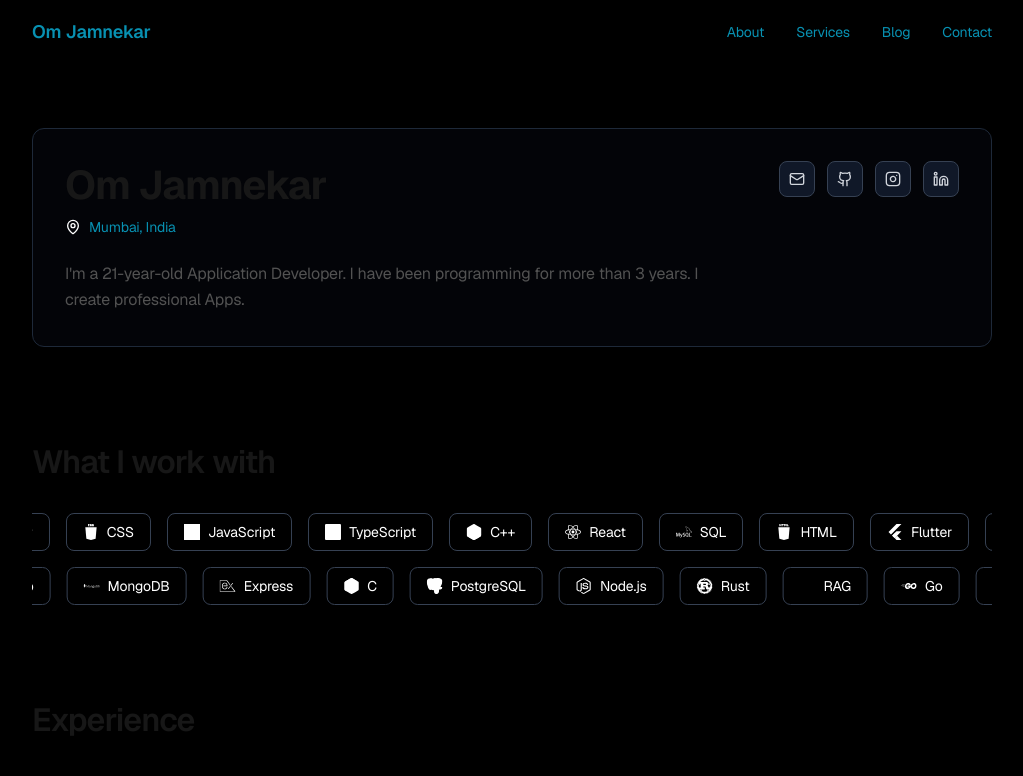
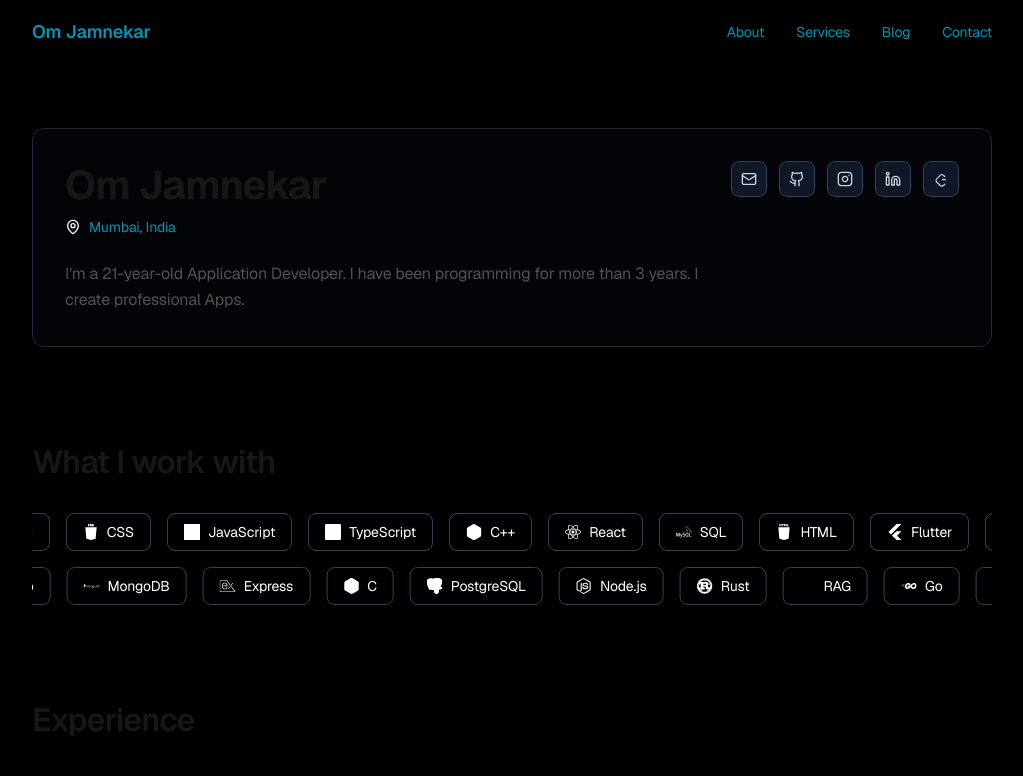
Before and after one commit to omjamnekar/om-jamnekar, a Next.js app: page / in a window 1280 px wide. Shown: the top 776 px of the page, without its empty margins (128-1151 px from the left). Built offline with nearby package versions, Linux system fonts and the light colour scheme; some icons are missing.

Commit message:
Fix: experiance data and added leetcode link

```diff
--- a/src/components/HeroCard.tsx
+++ b/src/components/HeroCard.tsx
@@ -74,6 +74,26 @@ export default function HeroCard() {
               >
                 <Linkedin className="w-4 h-4 text-gray-300" />
               </a>
+              <a
+                href={site.socials.leetcode}
+                target="_blank"
+                rel="noopener noreferrer"
+                className="inline-flex items-center justify-center w-9 h-9 rounded-lg bg-gray-900 hover:bg-gray-800 transition-colors border border-gray-700"
+                aria-label="LeetCode"
+              >
+                {/* Add LeetCode SVG icon directly */}
+                <svg
+                  xmlns="http://www.w3.org/2000/svg"
+                  viewBox="0 0 32 32"
+                  fill="none"
+                  className="w-4 h-4 text-gray-300"
+                >
+                  <path
+                    d="M21.7 7.8c-2.2-2.2-5.8-2.2-8 0l-7.1 7.1c-2.2 2.2-2.2 5.8 0 8l7.1 7.1c2.2 2.2 5.8 2.2 8 0l2.7-2.7a1.25 1.25 0 1 0-1.8-1.8l-2.7 2.7c-1.3 1.3-3.4 1.3-4.7 0l-7.1-7.1c-1.3-1.3-1.3-3.4 0-4.7l7.1-7.1c1.3-1.3 3.4-1.3 4.7 0l2.7 2.7a1.25 1.25 0 1 0 1.8-1.8l-2.7-2.7zm-2.8 8.2a1.25 1.25 0 1 0 0 2.5h6a1.25 1.25 0 1 0 0-2.5h-6z"
+                    fill="currentColor"
+                  />
+                </svg>
+              </a>
             </div>
 
             {/* Dropdown for small screens */}
@@ -103,6 +123,7 @@ export default function HeroCard() {
                   >
                     <Github className="w-4 h-4" /> GitHub
                   </a>
+
                   <a
                     href={site.socials.instagram}
                     target="_blank"
--- a/src/data/site.ts
+++ b/src/data/site.ts
@@ -9,5 +9,6 @@ export const site = {
     twitter: "https://x.com/OmJamnekar",
     instagram: "https://instagram.com/om_jamnekar",
     linkedin: "https://linkedin.com/in/om-jamnekar-961aa5256/",
+    leetcode: "https://leetcode.com/u/omjamnekar/",
   },
 } as const;
```
